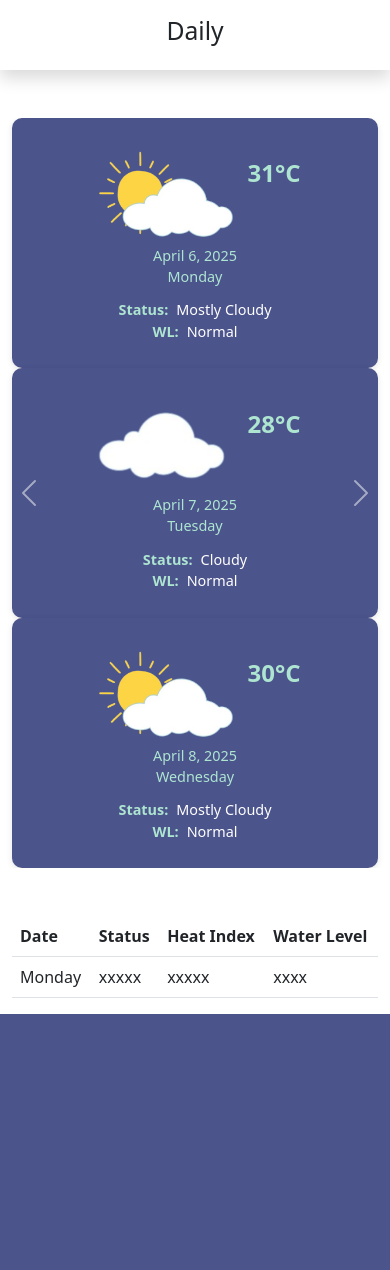
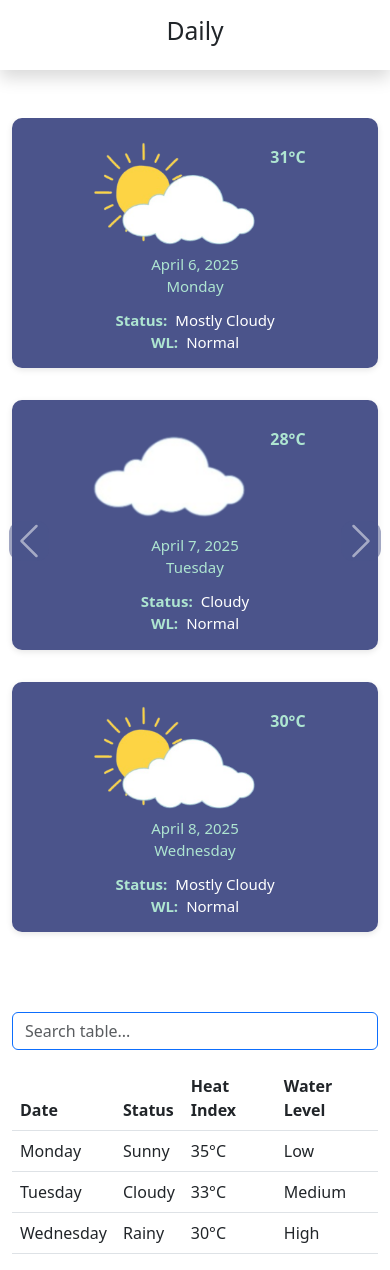
Before and after one commit to PaulMarbella/SAGIP-Dashboard, a PHP site: page /pages/Daily/daily.html in a window 390 px wide. Before the commit the page ends 1014 px from the top, so only its background shows below. Run offline with PHP 8.4, Linux system fonts and the light colour scheme.

Commit message:
-add searchBar

```diff
--- a/css/weathercard.css
+++ b/css/weathercard.css
@@ -5,7 +5,7 @@
     padding: 1.5rem;
     text-align: center;
     box-shadow: 0 2px 6px rgba(0, 0, 0, 0.1);
-    min-height: 250px;
+    min-height:250px;
     display: flex;
     flex-direction: column;
     justify-content: center;
@@ -33,36 +33,25 @@
 
 .carousel-control-prev-icon,
 .carousel-control-next-icon {
-  color: #4B548B;
+  border-radius: 30%;
+  padding: 20px;
+  background-color: #4B548B;
 }
-
-
-@media (max-width: 768px) {
-    .weather-card {
-        font-size: 0.9rem;
-        padding: 1rem;
+@media (max-width: 1000px) {
+    .weather-card h6, .weather-card h5 {
+        font-size: 15px;
     }
 
         .weather-card img {
-            width: 80px;
+            width: 200px;
+            padding-left: 20px;
         }
 
         .weather-card p {
-            font-size: 1rem;
+            font-size: 1em;
+            margin-right: 22px;
+        }
+        .weather-card{
+            margin-bottom: 2rem;
         }
 }
-
-@media (max-width: 576px) {
-    .weather-card {
-        padding: 0.75rem;
-    }
-
-        .weather-card h5,
-        .weather-card h6 {
-            font-size: 0.9rem;
-        }
-
-        .weather-card p {
-            font-size: 1rem;
-        }
-}
--- a/js/script.js
+++ b/js/script.js
@@ -35,3 +35,14 @@ function loadPage(pageName) {
       console.error(error);
     });
 }
+
+// searchBar
+  document.getElementById("searchBar").addEventListener("keyup", function () {
+    const filter = this.value.toLowerCase();
+    const rows = document.querySelectorAll("#dataTable tbody tr");
+
+    rows.forEach(row => {
+      const text = row.textContent.toLowerCase();
+      row.style.display = text.includes(filter) ? "" : "none";
+    });
+  });
--- a/pages/Daily/daily.html
+++ b/pages/Daily/daily.html
@@ -26,8 +26,8 @@
                         <a class="text-decoration-none text-white" asp-action="WeatherInfo" asp-controller="Daily">
                         <div class="weather-card p-3 justify-content-center">
                             <div class="d-flex align-items-start justify-content-center gap-2 mb-2">
-                                <img src="/assets/images/Sunny-cloud.png" style="width: 150px;" alt="Weather Icon" />
-                                <p class="mb-0 fw-bold" style="font-size: 1.5rem; margin-top: 10px;">31°C</p>
+                                <img src="/assets/images/Sunny-cloud.png" alt="Weather Icon" />
+                                <p class="mb-0 fw-bold" style="margin-top: 10px;">31°C</p>
                             </div>
 
                             <h5 class="mb-1">April 6, 2025</h5>
@@ -50,8 +50,8 @@
                     <div class="col-12 col-md-3">
                         <div class="weather-card p-3 justify-content-center">
                             <div class="d-flex align-items-start justify-content-center gap-2 mb-2">
-                                <img src="/assets/images/Cloud.png" style="width: 150px;" alt="Weather Icon" />
-                                <p class="mb-0 fw-bold" style="font-size: 1.5rem; margin-top: 10px;">28°C</p>
+                                <img src="/assets/images/Cloud.png" alt="Weather Icon" />
+                                <p class="mb-0 fw-bold" style="margin-top: 10px;">28°C</p>
                             </div>
 
                             <h5 class="mb-1">April 7, 2025</h5>
@@ -73,8 +73,8 @@
                     <div class="col-12 col-md-3">
                         <div class="weather-card p-3 justify-content-center">
                             <div class="d-flex align-items-start justify-content-center gap-2 mb-2">
-                                <img src="/assets/images/Sunny-cloud.png" style="width: 150px;" alt="Weather Icon" />
-                                <p class="mb-0 fw-bold" style="font-size: 1.5rem; margin-top: 10px;">30°C</p>
+                                <img src="/assets/images/Sunny-cloud.png" alt="Weather Icon" />
+                                <p class="mb-0 fw-bold" style="margin-top: 10px;">30°C</p>
                             </div>
 
                             <h5 class="mb-1">April 8, 2025</h5>
@@ -104,8 +104,8 @@
                     <div class="col-12 col-md-3">
                         <div class="weather-card p-3 justify-content-center">
                             <div class="d-flex align-items-start justify-content-center gap-2 mb-2">
-                                <img src="/assets/images/Sunny-cloud.png" style="width: 150px;" alt="Weather Icon" />
-                                <p class="mb-0 fw-bold" style="font-size: 1.5rem; margin-top: 10px;">28°C</p>
+                                <img src="/assets/images/Sunny-cloud.png" alt="Weather Icon" />
+                                <p class="mb-0 fw-bold" style="margin-top: 10px;">28°C</p>
                             </div>
 
                             <h5 class="mb-1">April 9, 2025</h5>
@@ -128,8 +128,8 @@
                     <div class="col-12 col-md-3">
                         <div class="weather-card p-3 justify-content-center">
                             <div class="d-flex align-items-start justify-content-center gap-2 mb-2">
-                                <img src="/assets/images/Sunny-cloud.png" style="width: 150px;" alt="Weather Icon" />
-                                <p class="mb-0 fw-bold" style="font-size: 1.5rem; margin-top: 10px;">28°C</p>
+                                <img src="/assets/images/Sunny-cloud.png" alt="Weather Icon" />
+                                <p class="mb-0 fw-bold" style="margin-top: 10px;">28°C</p>
                             </div>
 
                             <h5 class="mb-1">April 10, 2025</h5>
@@ -150,8 +150,8 @@
                     <div class="col-12 col-md-3">
                         <div class="weather-card p-3 justify-content-center">
                             <div class="d-flex align-items-start justify-content-center gap-2 mb-2">
-                                <img src="~/Image/Rainy.png" style="width: 150px;" alt="Weather Icon" />
-                                <p class="mb-0 fw-bold" style="font-size: 1.5rem; margin-top: 10px;">26°C</p>
+                                <img src="~/Image/Rainy.png" alt="Weather Icon" />
+                                <p class="mb-0 fw-bold" style="margin-top: 10px;">26°C</p>
                             </div>
 
                             <h5 class="mb-1">April 11, 2025</h5>
@@ -186,7 +186,9 @@
 
 
 <div class="container mt-5">
-        <table class="table table-hover">
+  <input type="text" id="searchBar" class="form-control mb-3 border border-primary searhBar" placeholder="Search table...">
+
+  <table class="table table-hover" id="dataTable">
     <thead>
       <tr>
         <th>Date</th>
@@ -198,15 +200,28 @@
     <tbody>
       <tr>
         <td>Monday</td>
-                <td>xxxxx</td>
-                <td>xxxxx</td>
-                <td>xxxx</td>
+        <td>Sunny</td>
+        <td>35°C</td>
+        <td>Low</td>
+      </tr>
+      <tr>
+        <td>Tuesday</td>
+        <td>Cloudy</td>
+        <td>33°C</td>
+        <td>Medium</td>
+      </tr>
+      <tr>
+        <td>Wednesday</td>
+        <td>Rainy</td>
+        <td>30°C</td>
+        <td>High</td>
       </tr>
     </tbody>
   </table>
 </div>
 
+
 <script src="https://cdn.jsdelivr.net/npm/bootstrap@5.3.2/dist/js/bootstrap.bundle.min.js"></script>
-
+<script src="/js/script.js"></script>
 </body>
 </html>
```
Also changed, not shown: Index.html (+5 -5 lines), css/styles.css (+9 -4 lines). Lines whose indentation alone changed are shown as unchanged.
